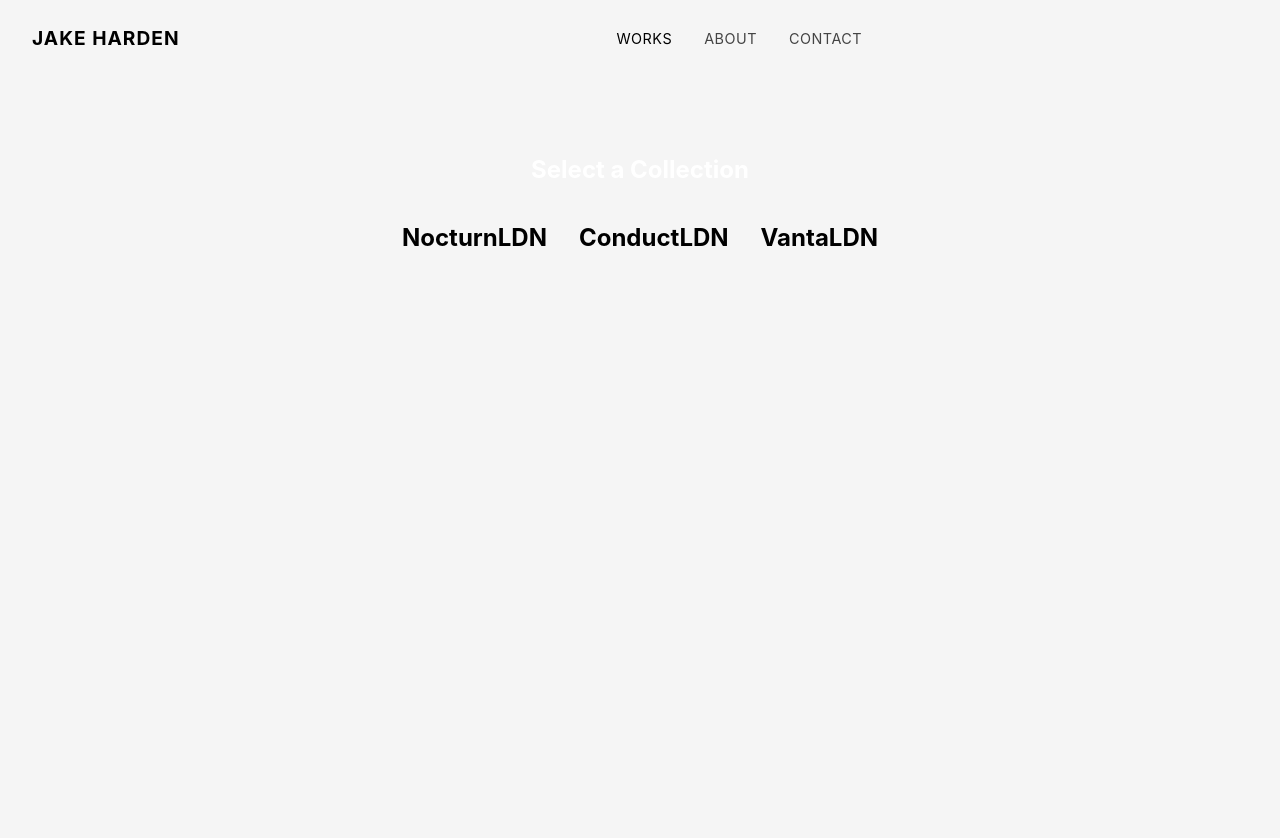
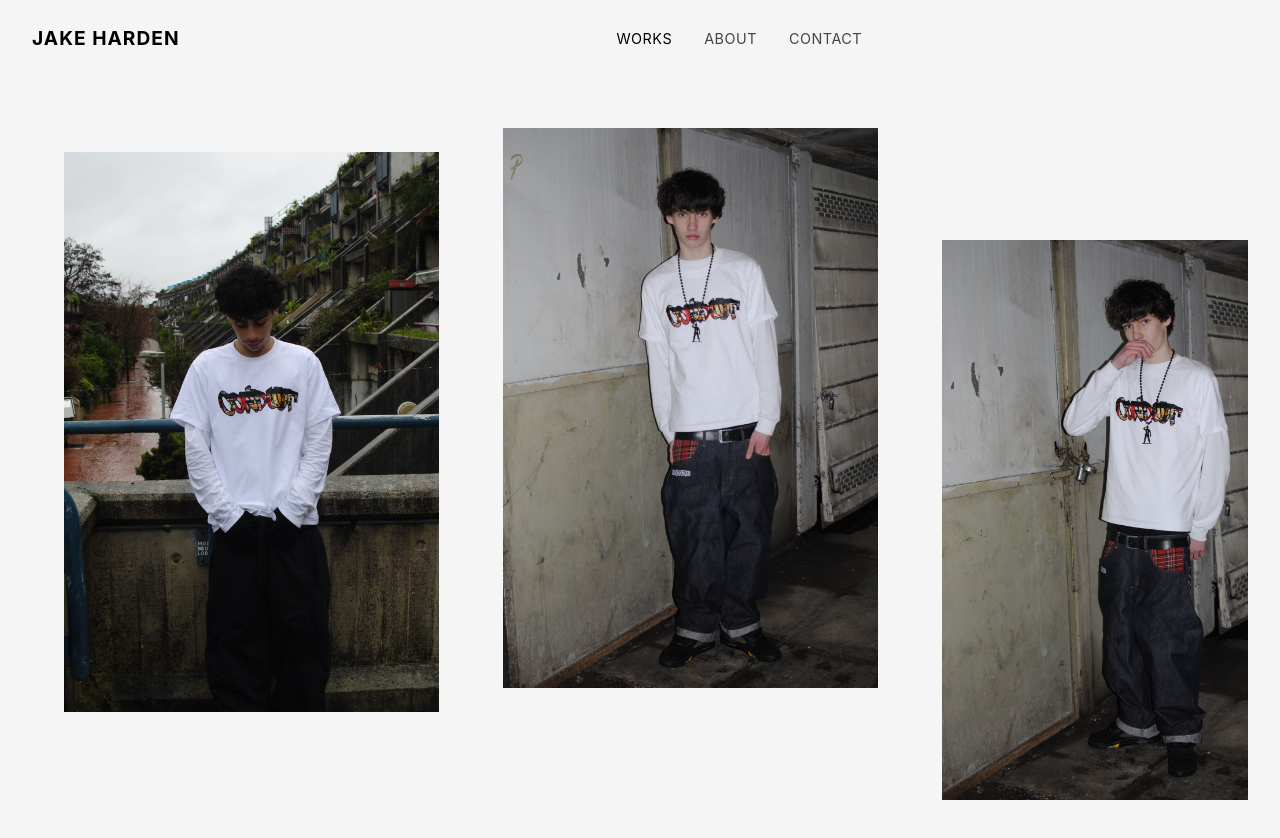
Before and after one commit to goldcookie98/photos, a React (Vite) app: page / in a window 1280 px wide. Shown: the top 838 px of the page. Before the commit the page ends 800 px from the top, so only its background shows below. Built offline with nearby package versions, Linux system fonts and the light colour scheme.

Commit message:
fix for previous push

```diff
--- a/src/components/Gallery.jsx
+++ b/src/components/Gallery.jsx
@@ -148,7 +148,7 @@ const GalleryWrapper = () => {
     <div style={{ padding: '2rem', textAlign: 'center', color: 'white' }}>
       <AnimatePresence mode="wait">
         <Routes location={location} key={location.pathname}>
-          <Route index element={<CollectionList />} />
+          <Route index element={<ImageGrid collectionId="ConductLDN" />} />
           <Route path=":collectionId" element={<CollectionRouteWrapper />} />
           <Route path=":collectionId/:subCollectionId" element={<SubCollectionRouteWrapper />} />
         </Routes>
```
